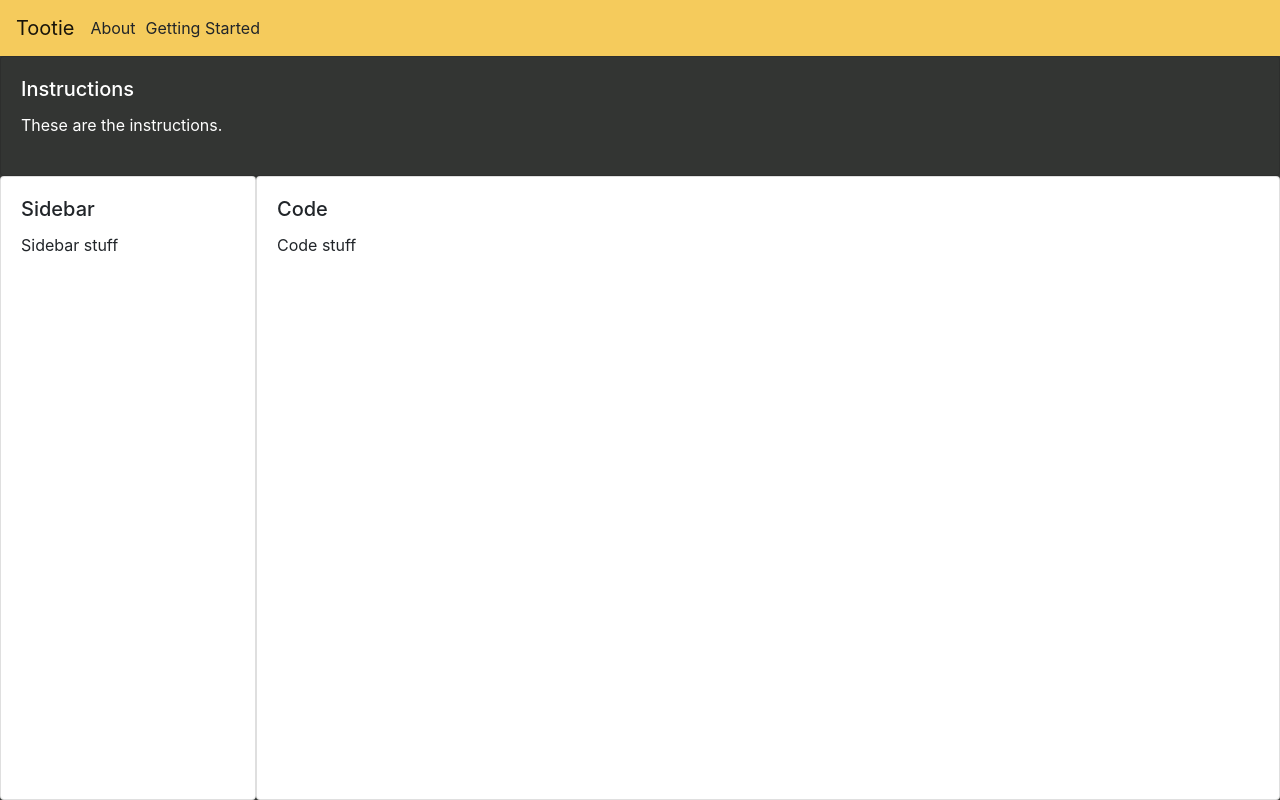
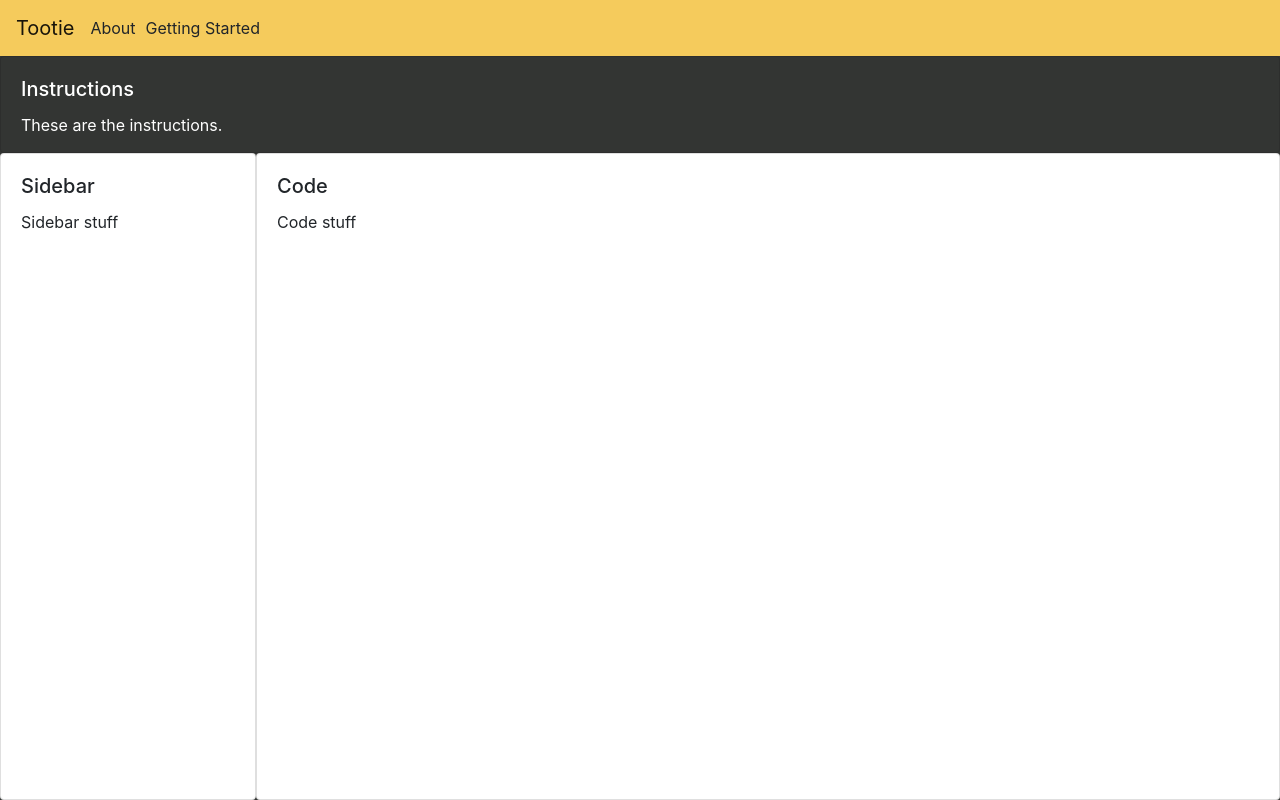
Before and after one commit to ivymarkwell/tootie, a React (Create React App) app: page /getting-started in a window 1280 px wide. Built offline with nearby package versions, Linux system fonts and the light colour scheme.

Commit message:
fix app height styling

```diff
--- a/src/App.css
+++ b/src/App.css
@@ -7,12 +7,13 @@
 
 .app {
   background-color: #333533;
-  min-height: 100vh;
+  height: 100vh;
 }
 
 .bottom-area {
   display: flex;
-  min-height: 78vh;
+  height: 87%;
+  width: 100%;
 }
 
 .code-editor {
@@ -29,11 +30,12 @@
 .instructions {
   background-color: #333533 !important;
   color: #ffffff;
-  min-height: 15vh;
+  height: 13%;
 }
 
 .nav {
   background-color: #f5cb5c;
+  height: 7%;
 }
 
 .sidebar {
--- a/src/components/TicTacToe.js
+++ b/src/components/TicTacToe.js
@@ -4,7 +4,7 @@ import "../App.css";
 
 function TicTacToe() {
   return (
-    <div>
+    <div style={{ height: "93%" }}>
       <Card className="instructions">
         <Card.Body>
           <Card.Title>Instructions</Card.Title>
```
